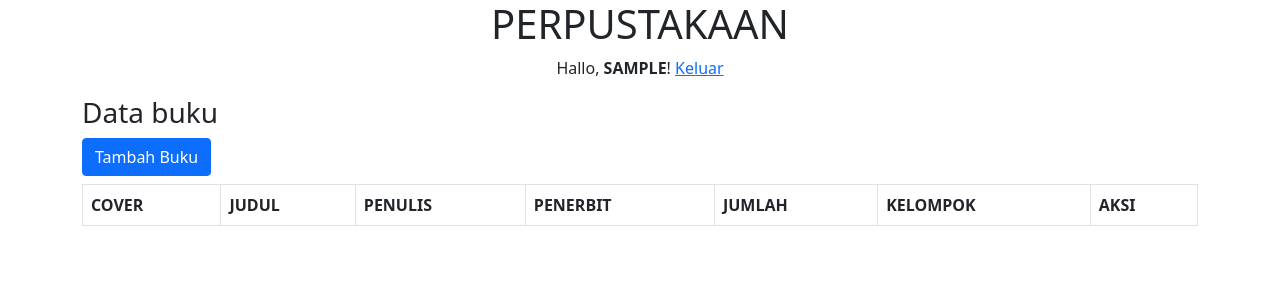
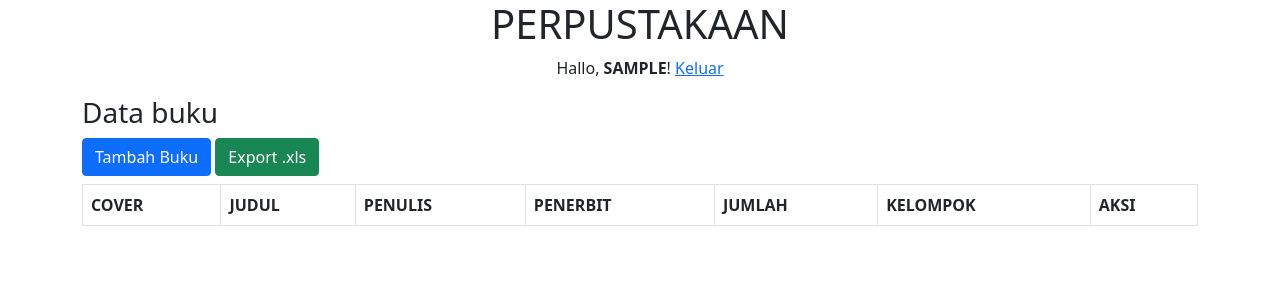
Before and after one commit to FaisalMuaris/python-perpustakaan, a Django app: page /buku/ in a window 1280 px wide. Shown: the top 300 px of the page. Run offline with Django 4.2, Linux system fonts and the light colour scheme; the visitor is signed in with stand-in values (Sample User, id 1); data that the repository does not hold is empty.

Commit message:
import-export ke .xls

```diff
--- a/perpus/urls.py
+++ b/perpus/urls.py
@@ -14,6 +14,7 @@ urlpatterns = [
     path('masuk/', LoginView.as_view(), name='masuk'),
     path('keluar/', LogoutView.as_view(next_page='masuk'), name='keluar'),
     path('signup/', signup, name='signup'),
+    path('export/xls', export_xls, name='export_xls'),
 
 ]
 
--- a/perpustakaan/templates/buku.html
+++ b/perpustakaan/templates/buku.html
@@ -9,6 +9,7 @@
                     Data buku
                 </h3>
                 <a class="btn btn-primary mb-2" href="{% url 'tambah_buku' %}">Tambah Buku</a>
+                <a class="btn btn-success mb-2 " href="{% url 'export_xls' %}">Export .xls</a>
                 {% for message in messages %}
 
                     {% if message %}
--- a/perpustakaan/views.py
+++ b/perpustakaan/views.py
@@ -1,10 +1,20 @@
-from django.shortcuts import render, redirect
+from django.shortcuts import render, redirect, HttpResponse
 from perpustakaan.models import Buku
 from perpustakaan.forms import FormBuku
 from django.contrib import messages
 from django.contrib.auth.decorators import login_required
 from django.conf import settings
 from django.contrib.auth.forms import UserCreationForm
+from perpustakaan.resource import BukuResource
+
+
+def export_xls(request):
+    buku = BukuResource()
+    dataset = buku.export()
+    response = HttpResponse(
+        dataset.xls, content_type='application/vnd.ms-excel')
+    response['Content-Disposition'] = 'attachment; filename="Laporan Buku.xls"'
+    return response
 
 
 @login_required(login_url=settings.LOGIN_URL)
```
Also changed, not shown: perpustakaan/resource.py (added, +14 -0 lines).
